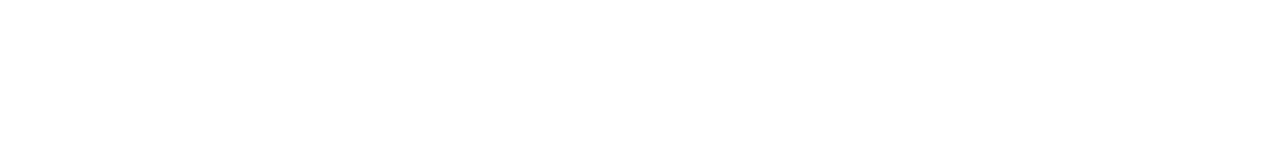
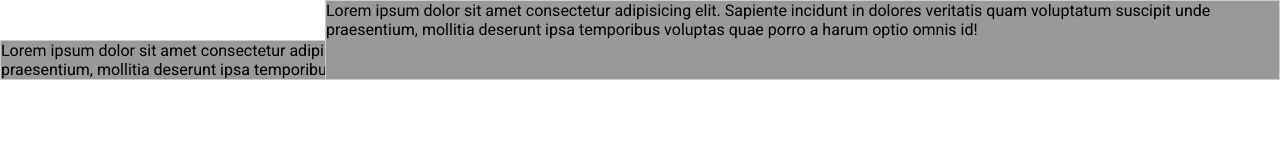
Before and after one commit to yannickbiheul/training-responsive, a plain HTML site: page grid.html in a window 1280 px wide. Drawn offline with Linux system fonts and the light colour scheme; a web font is replaced by a local one.

Commit message:
Début du cours Grid

```diff
--- a/css/grid.css
+++ b/css/grid.css
@@ -12,3 +12,27 @@ html, body {
     /* ÉLÉMENTS */
     --container: calc(100% - 40px);
 }
+
+.grid>div {
+    border: 1px solid #ccc;
+    background-color: #999;
+}
+
+.grid {
+    display: grid;
+    grid-template-columns: 1fr 1fr 1fr 1fr;
+    grid-template-rows: 1fr 1fr 1fr 1fr;
+    grid-column-gap: 20px;
+}
+
+.child {
+    grid-column-start: 1;
+    grid-column-end: span 3;
+    grid-row-start: 2;
+}
+
+.child2 {
+    grid-column-start: 2;
+    grid-column-end: span 3;
+    grid-row: 1 / 3;
+}
--- a/grid.html
+++ b/grid.html
@@ -4,11 +4,18 @@
     <meta charset="UTF-8">
     <meta name="viewport" content="width=device-width, initial-scale=1.0">
     <title>Grid</title>
+    <!-- CSS -->
+    <link rel="stylesheet" href="css/grid.css">
     <!-- GOOGLE FONTS -->
     <link href="https://fonts.googleapis.com/css2?family=Roboto&display=swap" rel="stylesheet">
     <link href="https://fonts.googleapis.com/css2?family=Ranchers&display=swap" rel="stylesheet">
 </head>
 <body>
-
+    <div class="grid">
+        <div class="child">Lorem ipsum dolor sit amet consectetur adipisicing elit. Sapiente incidunt in dolores veritatis quam voluptatum suscipit unde praesentium, mollitia deserunt ipsa temporibus voluptas quae porro a harum optio omnis id!</div>
+        <div class="child2">Lorem ipsum dolor sit amet consectetur adipisicing elit. Sapiente incidunt in dolores veritatis quam
+            voluptatum suscipit unde praesentium, mollitia deserunt ipsa temporibus voluptas quae porro a harum optio omnis id!
+        </div>
+    </div>
 </body>
 </html>
```
